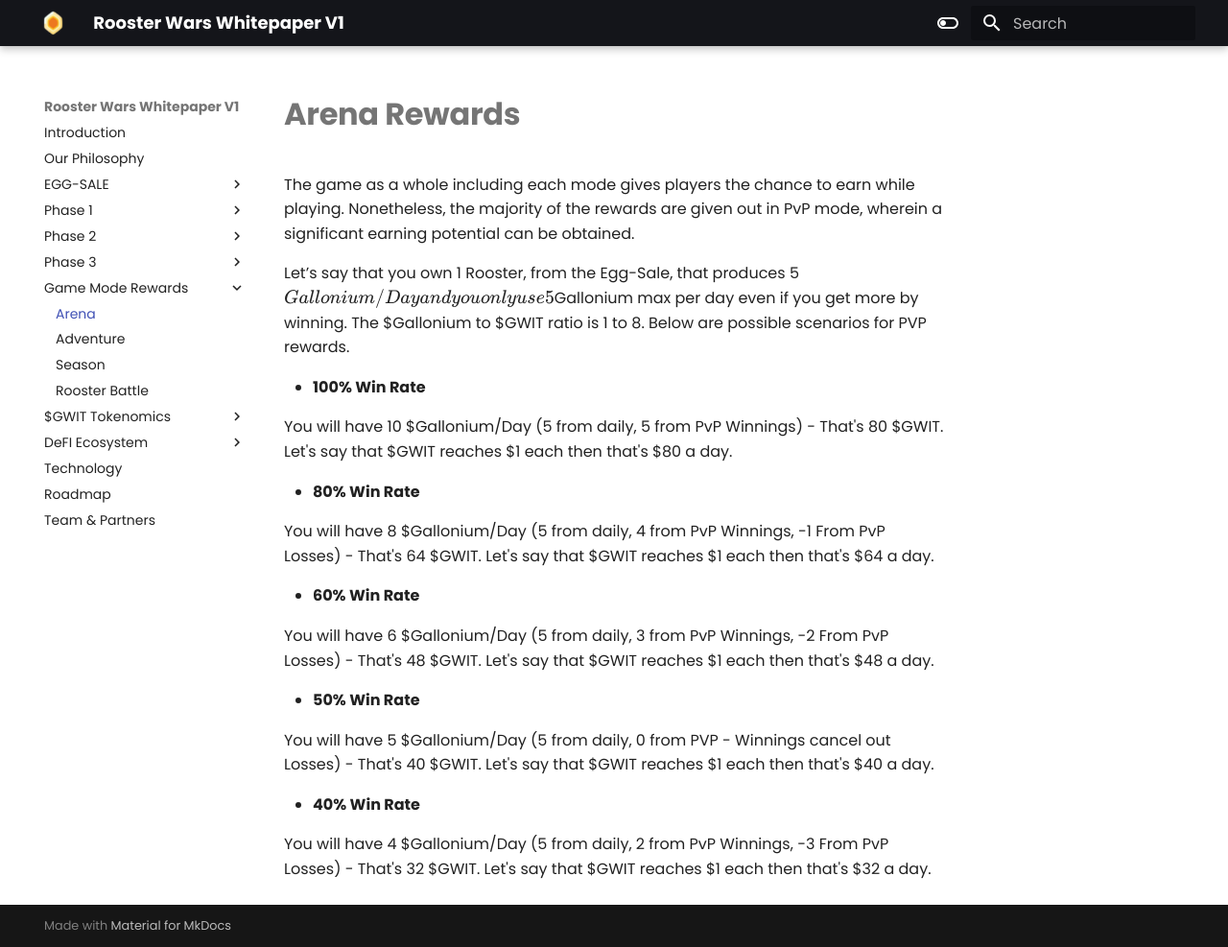
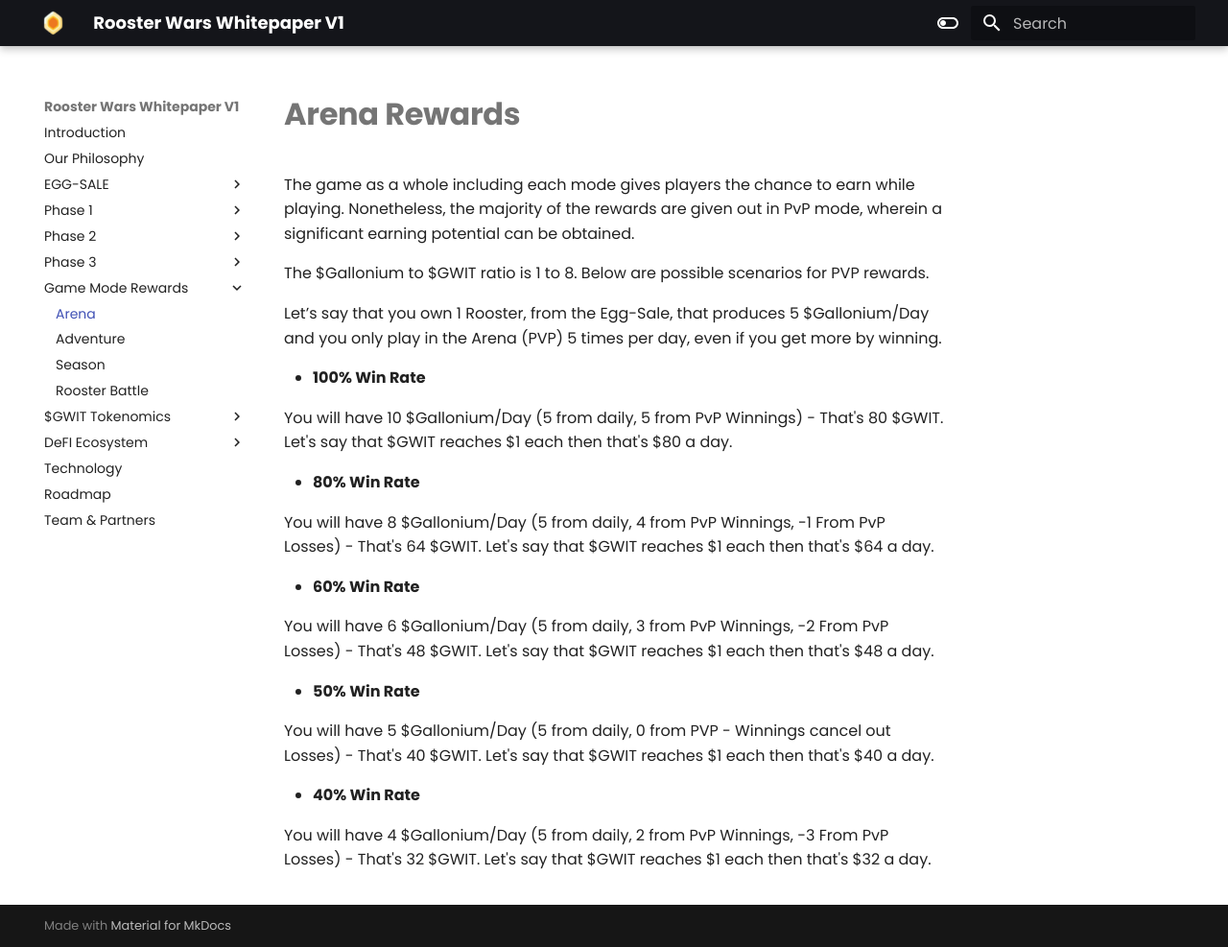
Before and after one commit to AshtreeBV/roosterwars-whitepaper, an MkDocs documentation site: the page built from docs/game-rewards/reward-arena.md, in a window 1280 px wide and 987 px high. Shown: the whole window at 96% size. Built offline with MkDocs 1.6.1 and Material for MkDocs 9.7.7, drawn with Linux system fonts in a browser that asks for light colours.

Commit message:
reward edits

```diff
--- a/docs/game-rewards/reward-arena.md
+++ b/docs/game-rewards/reward-arena.md
@@ -2,7 +2,9 @@
 
 The game as a whole including each mode gives players the chance to earn while playing. Nonetheless, the majority of the rewards are given out in PvP mode, wherein a significant earning potential can be obtained.
 
-Let’s say that you own 1 Rooster, from the Egg-Sale, that produces 5 $Gallonium/Day and you only use 5$Gallonium max per day even if you get more by winning. The $Gallonium to $GWIT ratio is 1 to 8. Below are possible scenarios for PVP rewards.
+The $Gallonium to $GWIT ratio is 1 to 8. Below are possible scenarios for PVP rewards.
+
+Let’s say that you own 1 Rooster, from the Egg-Sale, that produces 5 $Gallonium/Day and you only play in the Arena (PVP) 5 times per day, even if you get more by winning.
 
 - **100% Win Rate**
 
```
